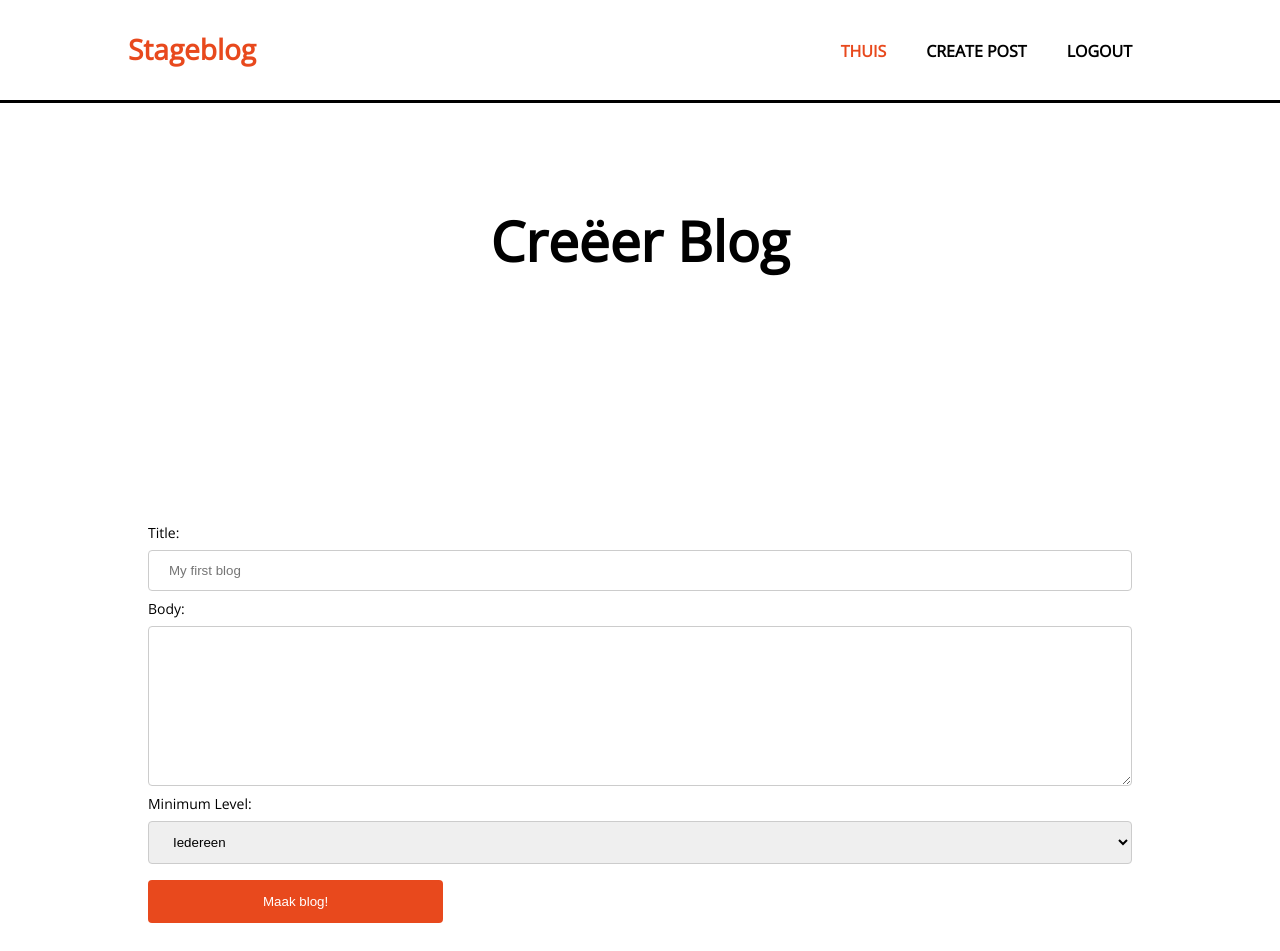
After one commit to MichelZuidema/stagelogboek, a PHP site: page /blog/createpost.php in a window 1280 px wide. The commit adds this page. Run offline with PHP 8.4, Linux system fonts and the light colour scheme; the visitor is signed in with stand-in values (Sample User, id 1); some libraries are stand-ins or nearby versions.

Commit message:
Added post create function, secured, other folder structure

```diff
--- /dev/null
+++ b/assets/css/blog.css
@@ -0,0 +1,76 @@
+/* Blog Styles */
+#post-grid {
+    display: grid;
+    grid-template-columns: auto auto;
+}
+
+.post {
+    margin-right: 10px;
+    width: 26.7vw;
+}
+
+.post h2 {
+    border-bottom: 1.5px solid black;
+}
+
+.post .p_time_author {
+    margin-top: -10px;
+    color: lightgray;
+    font-size: 11px;
+}
+
+input[type=text], textarea, select {
+    width: 100%;
+    padding: 12px 20px;
+    margin: 8px 0;
+    display: inline-block;
+    border: 1px solid #ccc;
+    border-radius: 4px;
+    box-sizing: border-box;
+}
+
+#required_lvl {
+    width: 100%;
+}
+
+textarea {
+    height: 20vh;
+}
+
+#create_form_submit {
+    width: 30%;
+    background-color: #e8491d;
+    color: white;
+    padding: 14px 20px;
+    margin: 8px 0;
+    border: none;
+    border-radius: 4px;
+    cursor: pointer;
+}
+
+#create_form_submit:hover {
+    background-color: #E80005;
+}
+
+.create-form {
+    border-radius: 5px;
+    padding: 20px;
+}
+
+.warning {
+    border: 2px solid orange;
+    background-color: red;
+}
+
+/* Media Queries */
+@media (min-width: 1440px) {
+    #post-grid {
+        grid-template-columns: auto auto auto;
+    }
+}
+
+@media (max-width: 890px) {
+    #post-grid {
+        grid-template-columns: auto;
+    }
+}
--- a/assets/css/main.css
+++ b/assets/css/main.css
@@ -83,6 +83,23 @@ header a:hover{
     font-size:20px;
 }
 
+/* Login Styles */
+.input {
+    margin-top: 10px;
+    padding: 12px;
+    border: 0;
+    border-bottom: 1px solid #ccc;
+    border-radius: 4px;
+    width: 80%;
+}
+
+.form-btn {
+    margin-top: 10px;
+    width: 30%;
+    float: left;
+    padding: 12px;
+}
+
 /* Media Queries */
 @media(max-width: 768px) {
     header #branding,
--- a/assets/db/database.class.php
+++ b/assets/db/database.class.php
@@ -20,7 +20,7 @@ class Database {
     protected function connect() {
         $this->host = "localhost";
         $this->username = "root";
-        $this->password = "";
+        $this->password = "Kaas@360!420";
         $this->database = "stagelogboek";
 
         $connection = new mysqli($this->host, $this->username, $this->password, $this->database);
--- a/assets/db/proc/loginProcess.php
+++ b/assets/db/proc/loginProcess.php
@@ -1,7 +1,7 @@
 <?php
 require_once '../database.class.php';
-require_once '../user.inc.php';
-require_once '../userAction.inc.php';
+require_once '../users/user.inc.php';
+require_once '../users/userAction.inc.php';
 
 $user = new userAction();
 
--- a/assets/inc/header.php
+++ b/assets/inc/header.php
@@ -5,10 +5,18 @@
         </div>
         <nav
             <ul>
-                <li class="<?php if($selectedLink == "home"){ echo "current";} ?>"><a href="index.php">Thuis</a></li>
+                <li class="<?php if($selectedLink == "home" OR $selectedLink == "blog/home"){ echo "current";} ?>"><a href="index.php">Thuis</a></li>
                 <?php
                     if(isset($_SESSION['username'])) {
-                        echo '<li><a href="logout.php">Logout</a></li>';
+                        if($_SESSION['userlevel'] == 3) {
+                            echo '<li><a href="createpost.php">Create Post</a></li>';
+                        }
+
+                        if($selectedLink == "blog/home") {
+                            echo '<li><a href="../logout.php">Logout</a></li>';
+                        } else {
+                            echo '<li><a href="logout.php">Logout</a></li>';
+                        }
                     } else {
                         echo '<li class="' . ($selectedLink == "login" ? 'current' : '') . '"><a href="login.php">Login / Registreer</a></li>';
                     }
--- a/assets/js/AjaxLogin.js
+++ b/assets/js/AjaxLogin.js
@@ -9,7 +9,7 @@ function Login(username, password) {
     })
         .done(function(data) {
             if(data == "OK") {
-                window.location.href = 'index.php';
+                window.location.href = 'blog/';
             } else {
                 alert(data);
             }
--- /dev/null
+++ b/assets/js/AjaxPosts.js
@@ -0,0 +1,38 @@
+function ShowPosts() {
+    $.ajax({
+        url: '../assets/db/proc/showPosts.php'
+    })
+    .done(function(data) {
+        $('#post-grid').html(data);
+    })
+    .fail(function() {
+        $('#post-grid').text("AJAX request mislukt!");
+    });
+}
+
+function CreateBlog() {
+    var author_id = $('#author_id').val();
+    var post_title = $('#post_title').val();
+    var post_content = $('#post_content').val();
+    var required_lvl = $('#required_lvl').val();
+    var current_date = $('#current_date').val();
+
+    $.ajax({
+        url: '../assets/db/proc/createPost.php',
+        method: 'POST',
+        data: {
+            'author_id': author_id,
+            'post_title': post_title,
+            'post_content': post_content,
+            'required_lvl': required_lvl,
+            'current_date': current_date
+        }
+    })
+    .done(function(data) {
+        if(data == "OK") {
+            window.location.href = '../blog/';
+        } else {
+            alert(data);
+        }
+    })
+}
--- /dev/null
+++ b/blog/createpost.php
@@ -0,0 +1,63 @@
+<?php
+session_start();
+$selectedLink = "blog/home";
+
+if(!isset($_SESSION['username'])) {
+    header("Location: ../login.php");
+}
+?>
+<html>
+    <head>
+        <title>MichelZuidema | Stage Blog</title>
+
+        <!-- Meta Tags -->
+        <meta charset="UTF-8">
+        <meta name="description" content="Stage logboek van Michel Zuidema">
+        <meta name="author" content="Michel Zuidema">
+        <meta name="viewport" content="width=device-width">
+
+        <!-- Stylesheets -->
+        <link rel="stylesheet" href="../assets/css/main.css">
+        <link rel="stylesheet" href="../assets/css/blog.css"
+    </head>
+    <body>
+        <?php require_once '../assets/inc/header.php'?>
+
+        <section id="banner">
+            <div class="container">
+                <h1>Creëer Blog</h1>
+            </div>
+        </section>
+
+        <main>
+            <div class="container">
+                <section class="create-form">
+                    <label for="post_title">Title: </label>
+                    <input type="text" id="post_title" name="post_title" placeholder="My first blog">
+
+                    <label for="post_content">Body: </label>
+                    <textarea id="post_content" name="post_content"></textarea>
+
+                    <label for="required_lvl">Minimum Level: </label>
+                    <select id="required_lvl" name="required_lvl">
+                        <option value="0">Iedereen</option>
+                        <option value="1">Docenten</option>
+                        <option value="2">Medewerkers</option>
+                    </select>
+
+                    <button id="create_form_submit" onclick="CreateBlog()">Maak blog!</button>
+
+                    <input type="hidden" id="author_id" value="<?php echo $_SESSION['userid']; ?>">
+                    <input type="hidden" id="current_date" value="<?php echo date('Y-m-d')?>">
+                </section>
+            </div>
+        </main>
+
+        <!-- Scripts -->
+        <script src="https://code.jquery.com/jquery-3.2.1.slim.min.js" integrity="sha384-KJ3o2DKtIkvYIK3UENzmM7KCkRr/rE9/Qpg6aAZGJwFDMVNA/GpGFF93hXpG5KkN" crossorigin="anonymous"></script>
+        <script src="https://cdnjs.cloudflare.com/ajax/libs/popper.js/1.12.9/umd/popper.min.js" integrity="sha384-ApNbgh9B+Y1QKtv3Rn7W3mgPxhU9K/ScQsAP7hUibX39j7fakFPskvXusvfa0b4Q" crossorigin="anonymous"></script>
+        <script src="https://maxcdn.bootstrapcdn.com/bootstrap/4.0.0/js/bootstrap.min.js" integrity="sha384-JZR6Spejh4U02d8jOt6vLEHfe/JQGiRRSQQxSfFWpi1MquVdAyjUar5+76PVCmYl" crossorigin="anonymous"></script>
+        <script src="https://cdnjs.cloudflare.com/ajax/libs/jquery/3.4.1/jquery.js"></script>
+        <script src="../assets/js/AjaxPosts.js"></script>
+    </body>
+</html>
--- a/index.php
+++ b/index.php
@@ -1,6 +1,10 @@
 <?php
     session_start();
     $selectedLink = "home";
+
+    if(isset($_SESSION['username'])) {
+        header("Location: blog/");
+    }
 ?>
 <html>
     <head>
```
Also changed, not shown: assets/db/functions.php (added, +13 -0 lines), assets/db/posts/post.inc.php (added, +45 -0 lines), assets/db/posts/postAction.inc.php (added, +28 -0 lines), assets/db/proc/createPost.php (added, +21 -0 lines), assets/db/proc/showPosts.php (added, +35 -0 lines), assets/db/sql/posts.sql (added, +8 -0 lines), assets/db/test.php (+7 -8 lines), assets/db/users/user.inc.php (renamed from assets/db/user.inc.php, +31 -5 lines), assets/db/users/userAction.inc.php (renamed from assets/db/userAction.inc.php, +21 -4 lines), blog/index.php (added, +48 -0 lines), login.php (+7 -3 lines).
